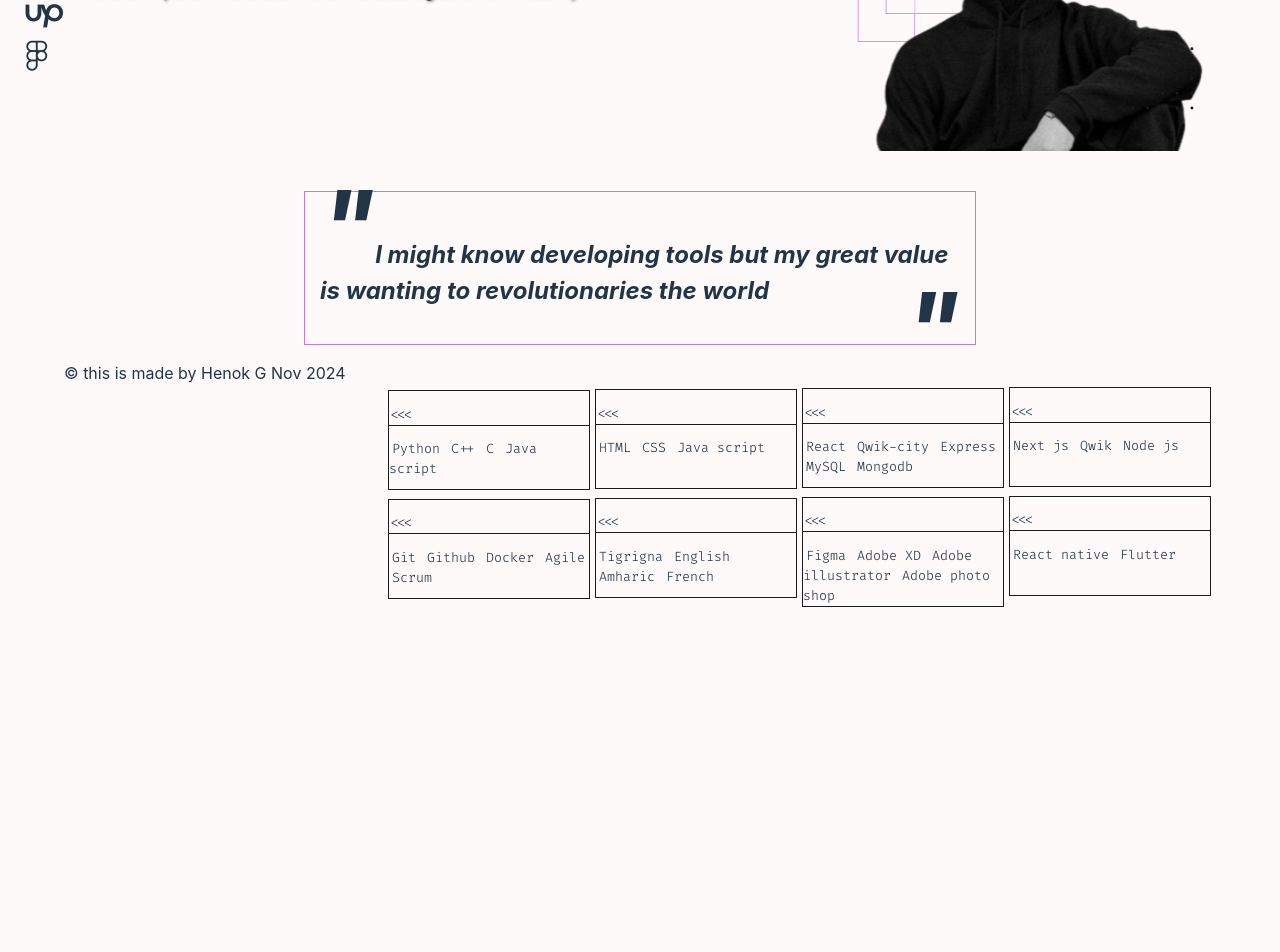
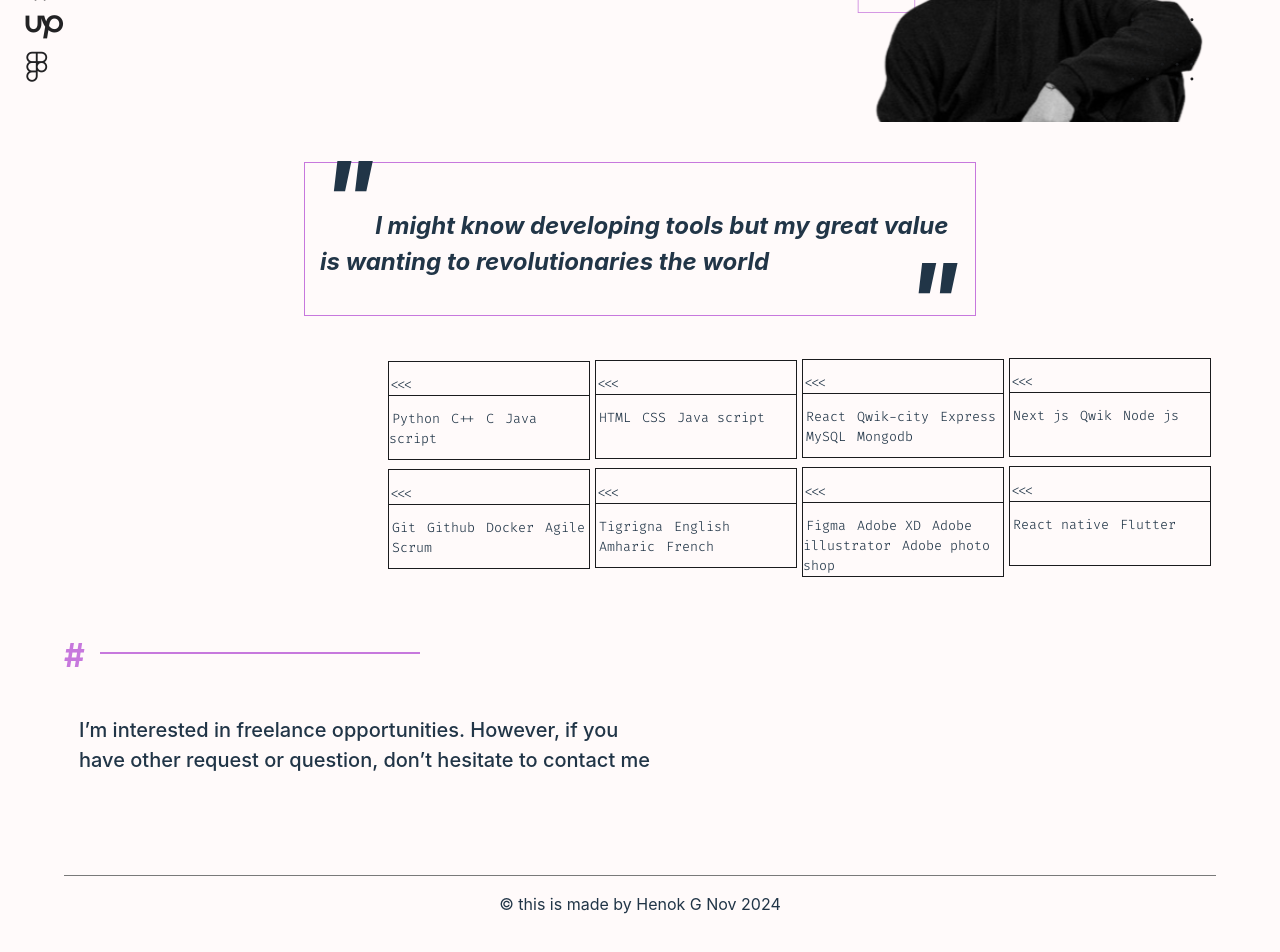
Before and after one commit to henokgere/portfolio, a React (Vite) app: page / in a window 1280 px wide. Shown: the part 228-1180 px from the top of the page. Before the commit the page ends 928 px from the top, so only its background shows below. Built offline with nearby package versions, Linux system fonts and the light colour scheme.

Commit message:
finished

```diff
--- a/src/App.css
+++ b/src/App.css
@@ -47,9 +47,10 @@
  }
 
  .skills{
-  width: 65vw;
-  margin-top: 40px;
-  float: right;
+    display: block;
+    width: 65vw;
+    margin-top: 40px;
+    margin-left: auto;
   }
   .skill{
     display: flex;
@@ -77,12 +78,28 @@
     .skill .names span{
       margin-left: 3px;
     }
-footer{
-  position: static;
-  display: block;
-  margin-bottom: auto;
-  justify-content: center;
-  align-items: center;
+.bottomLine{
+  margin-top: 40px;
+  display: flex;
+  flex-direction: row;
+  color: var(--primary);
+  gap: 15px;
+ }
+ .bottomLine div{
+    margin-top: 35px;
+    width: 25vw;
+    border-top: 2px solid var(--primary);
+ }
+.bottom{
+  margin-left: 15px;
+  width: 45vw;
+  font-size: 20px;
+  font-weight: 500;
+}
+.footer{
+  margin-top: 80px;
+  border-top: 1px solid #797979;
+  text-align: center;
 }
 
 @media (max-width: 648px) {
--- a/src/App.jsx
+++ b/src/App.jsx
@@ -16,14 +16,15 @@ function App() {
     {names: ['Git', 'Github', 'Docker', 'Agile', 'Scrum']},
   ]
   return (
-    <div>
+    <div style={{display: 'grid'}}>
       <div className="top">
         <div className="nav">
           <div></div>
-          <i class="fa-brands fa-linkedin"></i>
-          <i class="fa-brands fa-upwork"></i>
-          <i class="fa-brands fa-figma"></i>
-          <i class="fa-brands fa-email"></i>
+          <a href="https://www.linkedin.com/in/henok-gebremedhin-74a3b3197?utm_source=share&utm_campaign=share_via&utm_content=profile&utm_medium=android_app"><i class="fa-brands fa-linkedin"></i></a>
+          <a href="https://github.com/henokgere"><i class="fa-brands fa-github"></i></a>
+          <a href="https://www.upwork.com/freelancers/~0191c6f167ad705df8?mp_source=share"><i class="fa-brands fa-upwork"></i></a>
+          <a href="https://www.figma.com/files/team/1307218504960877386/recents-and-sharing?fuid=1285919460291721930"><i class="fa-brands fa-figma"></i></a>
+          <a href="henok1234gere@gmail.com"><i class="fa-brands fa-email"></i></a>
         </div>
         <div className="title">
           <h1><b>Henok is a</b> web and mobile app designer and full stack developer</h1>
@@ -88,9 +89,14 @@ function App() {
           </div>
         ))}
       </div>
-      <footer>
+      <div className="bottomLine">
+        <h1># </h1>
+        <div></div>
+      </div>
+      <p className='bottom'>I’m interested in freelance opportunities. However, if you have other request or question, don’t hesitate to contact me</p>
+      <div className='footer'>
         <p>&copy; this is made by Henok G Nov 2024</p>
-      </footer>
+      </div>
     </div>
   )
 }
--- a/src/index.css
+++ b/src/index.css
@@ -8,7 +8,6 @@
   font-weight: 400;
 
   color-scheme: light dark;
-  color: rgba(255, 255, 255, 0.87);
   background-color: #fffafa;
 
   font-synthesis: none;
@@ -19,11 +18,11 @@
 
 a {
   font-weight: 500;
-  color: #646cff;
+  color: #222224;
   text-decoration: inherit;
 }
 a:hover {
-  color: #535bf2;
+  color: #222224;
 }
 
 body {
```
